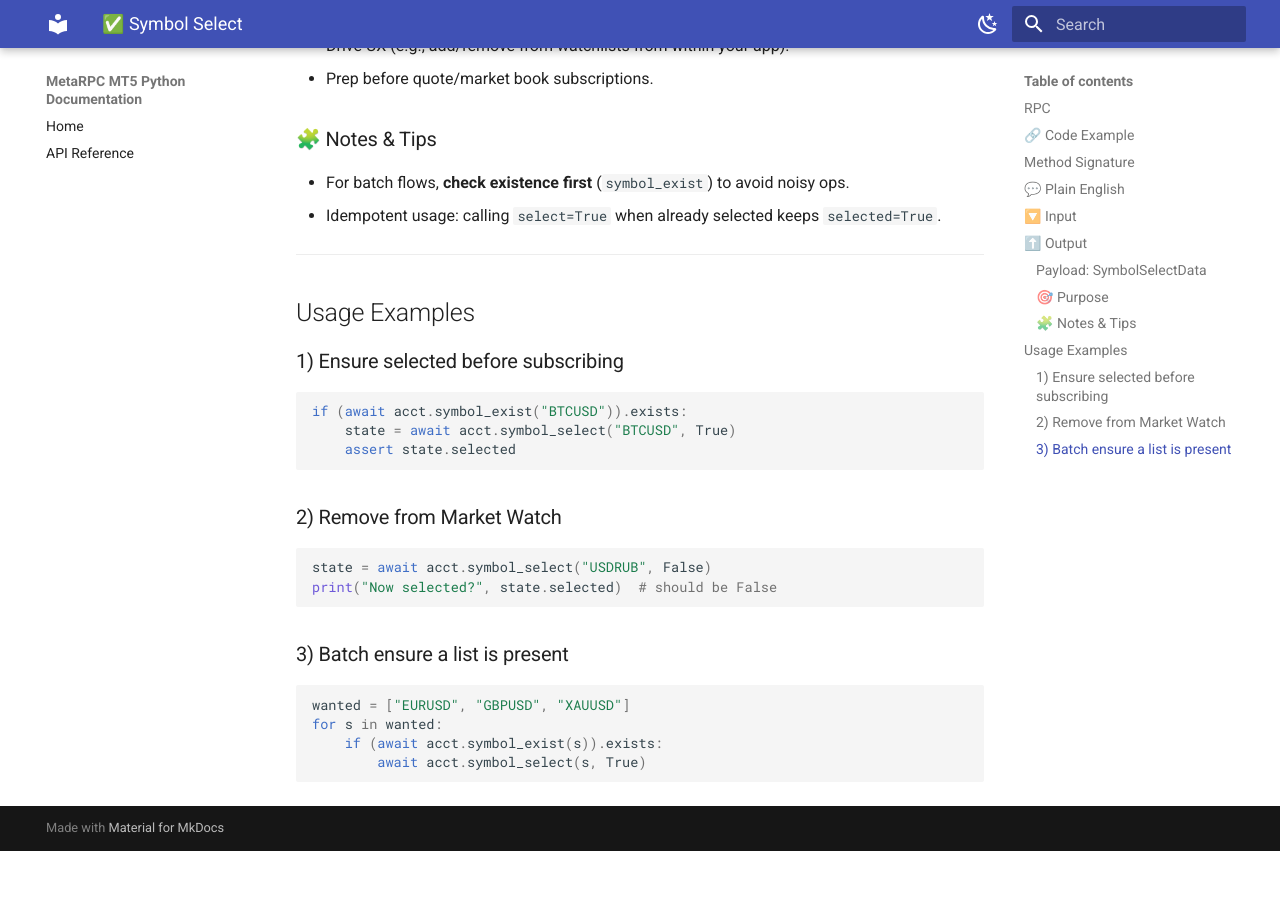
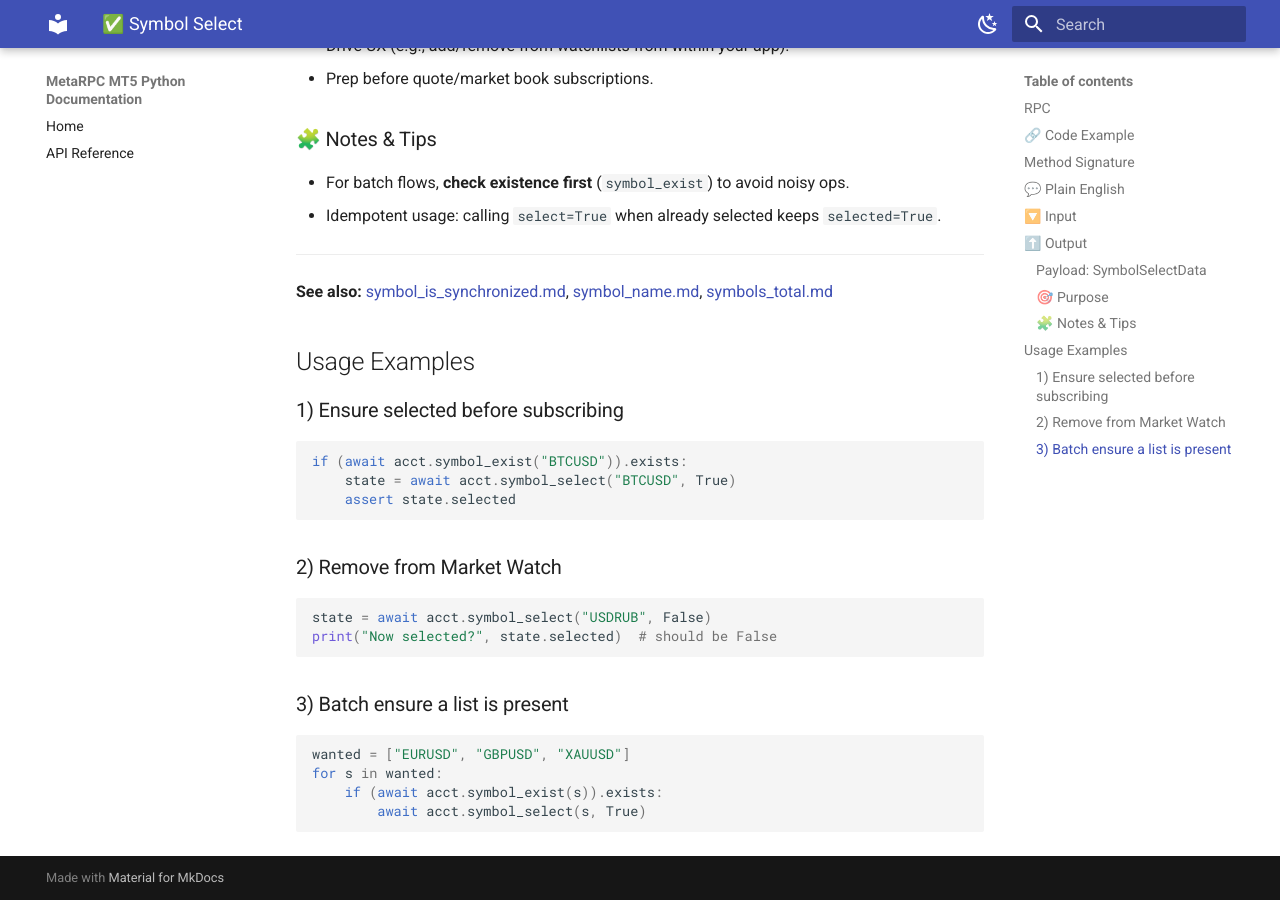
Before and after one commit to MetaRPC/PyMT5, an MkDocs documentation site: the page built from docs/MT5Account/Symbols_and_Market/symbol_select.md, in a window 1280 px wide and 900 px high, scrolled down 2284 px. Built offline with MkDocs 1.6.1 and Material for MkDocs 9.7.7, drawn with Linux system fonts in a browser that asks for light colours; before the commit the page ends 3135 px from its top, so only the background shows below that.

Commit message:
Update symbol_select.md

```diff
--- a/docs/MT5Account/Symbols_and_Market/symbol_select.md
+++ b/docs/MT5Account/Symbols_and_Market/symbol_select.md
@@ -89,6 +89,8 @@ async def symbol_select(
 
 ---
 
+**See also:** [symbol\_is\_synchronized.md](./symbol_is_synchronized.md), [symbol\_name.md](./symbol_name.md), [symbols\_total.md](./symbols_total.md)
+
 ## Usage Examples
 
 ### 1) Ensure selected before subscribing
```
